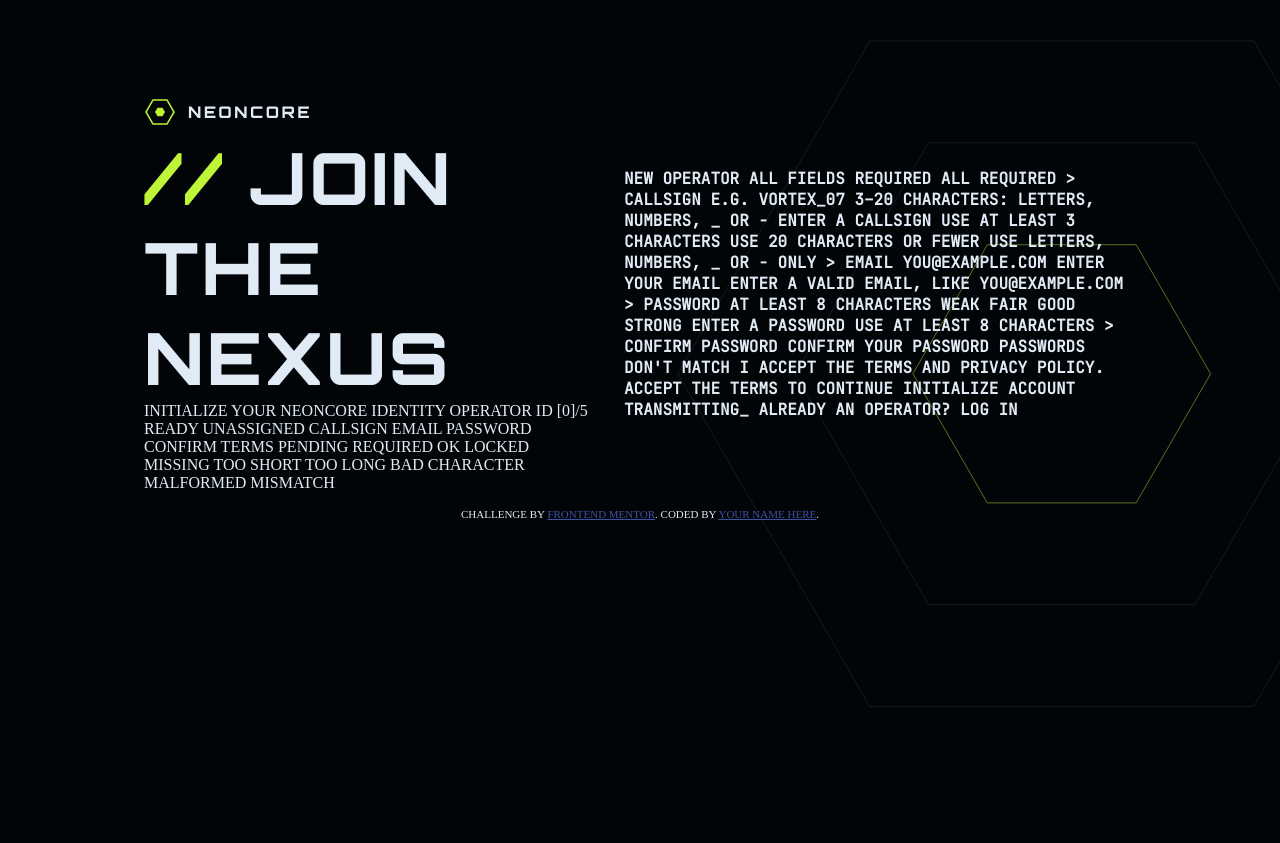
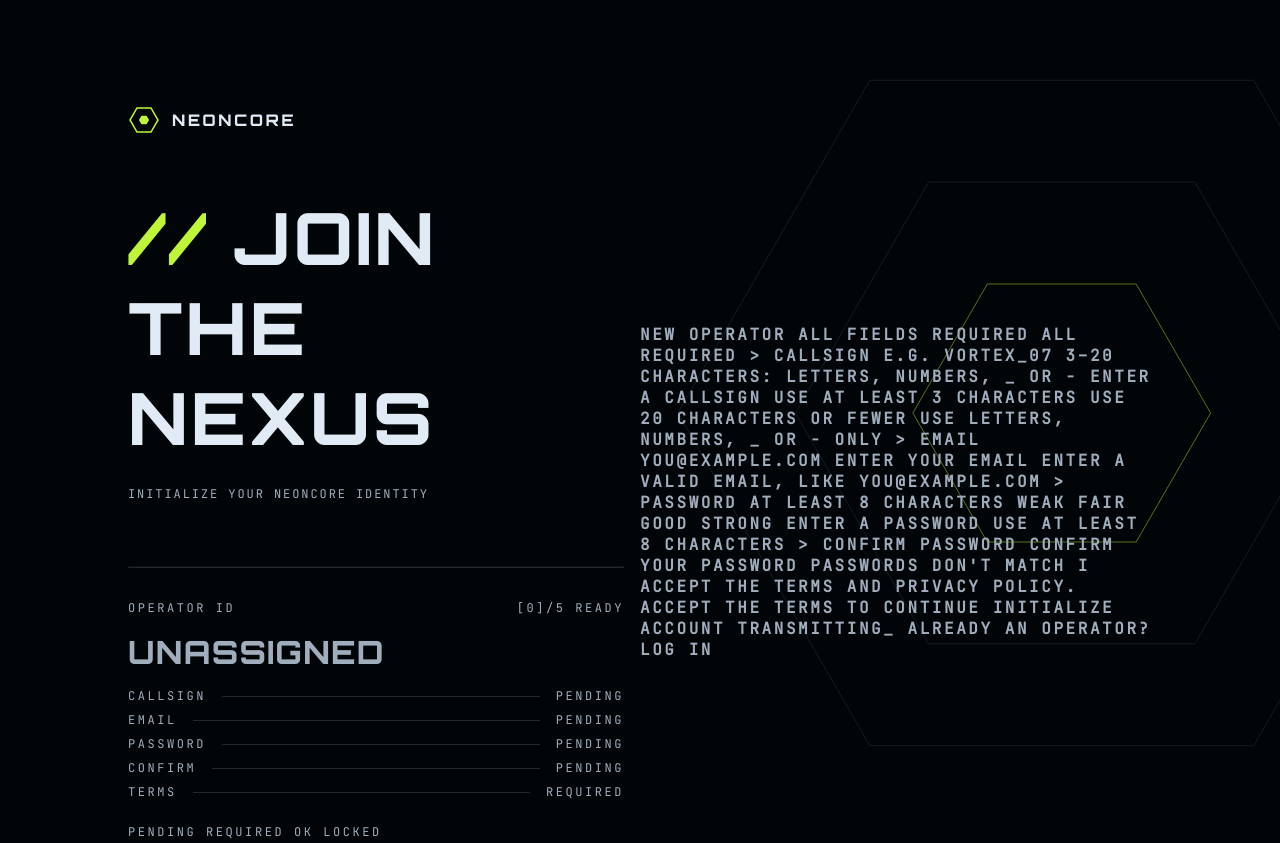
Before and after one commit to AAymoodu/gamer-sign-up-form-main-frontend-mentor, a plain HTML site: page index.html in a window 1280 px wide. Shown: the top 843 px of the page. Before the commit the page ends 800 px from the top, so only its background shows below. Drawn offline with Linux system fonts and the light colour scheme.

Commit message:
Enhance brand section layout and styles in index.html and style.css

```diff
--- a/index.html
+++ b/index.html
@@ -30,21 +30,56 @@
     <main>
       <section id="Brand_column">
         <!-- Brand column starts -->
+        <img src="./assets/images/logo.svg" alt="NEONCORE logo" srcset="" />
 
-        <img src="./assets/images/logo.svg" alt="NEONCORE logo" srcset="">
+        <div id="brand_welcome">
           <!-- NEONCORE logo -->
-        <h1><span style="color: hsl(77 90% 59%);">//</span> Join the nexus</h1>
-        Initialize your NEONCORE identity
+          <h1><span style="color: hsl(77 90% 59%)">//</span> Join the nexus</h1>
+          <p>Initialize your NEONCORE identity</p>
+        </div>
 
+        <hr />
+        <div id="signUp_checker">
+          <div id="Operator_id">
             <!-- Operator ID readout (on tablet and mobile it becomes a one-line strip: Operator ID + callsign) -->
-        Operator ID
+            <p>Operator ID</p>
             <!-- Dynamic: ready count, then "Provisioned" after success -->
-        [0]/5 ready
+            <p>[0]/5 ready</p>
+          </div>
           <!-- Dynamic: "Unassigned" until the callsign is valid, then the callsign -->
-        Unassigned Callsign Email Password Confirm Terms
+          <h2>Unassigned</h2>
+          <ul>
+            <li>
+              <p>Callsign</p>
+              <div></div>
+              <p>Pending</p>
+            </li>
+            <li>
+              <p>Email</p>
+              <div></div>
+              <p>Pending</p>
+            </li>
+            <li>
+              <p>Password</p>
+              <div></div>
+              <p>Pending</p>
+            </li>
+            <li>
+              <p>Confirm</p>
+              <div></div>
+              <p>Pending</p>
+            </li>
+
+            <li>
+              <p>Terms</p>
+              <div></div>
+              <p>Required</p>
+            </li>
+          </ul>
 
           <!-- Dynamic: row statuses -->
           Pending Required OK Locked
+        </div>
 
         <!-- Dynamic: fault codes shown on a row when its field has an error -->
         Missing Too short Too long Bad character Malformed Mismatch
--- a/style.css
+++ b/style.css
@@ -16,24 +16,46 @@
   box-sizing: border-box;
   text-transform: uppercase;
 }
+:root {
+  /* Neutral */
+  --Neutral-950: hsl(214 37% 4%);
+  --Neutral-900: hsl(210 39% 7%);
+  --Neutral-800: hsl(211 30% 13%);
+  --Neutral-700: hsl(211 22% 24%);
+  --Neutral-600: hsl(210 18% 42%);
+  --Neutral-500: hsl(211 14% 50%);
+  --Neutral-400: hsl(211 13% 55%);
+  --Neutral-300: hsl(211 18% 68%);
+  --Neutral-100: hsl(208 49% 92%);
+  --Neutral-50: hsl(204 60% 97%);
+
+  /* Font Styles */
+  --Orbitron: "Orbitron";
+}
 body {
   background-color: hsl(214 60% 2%);
-  color: hsl(208 49% 92%);
+  color: var(--Neutral-300);
   max-width: 80%;
   margin: 5rem auto;
   background-image: url("./assets/images/pattern-backdrop.svg");
   background-repeat: no-repeat;
-  background-position-y: 10% ;
+  background-position-y: 10%;
   background-position-x: 135%;
   background-size: 49rem;
+  font-family: "JetBrains Mono";
+  font-weight: 400;
+  letter-spacing: 0.16em;
 }
 main {
   display: flex;
   align-items: center;
+  gap: 1rem;
 }
 section {
   max-width: 50%;
-  margin: 1rem;
+  /* margin: 1rem; */
+  display: flex;
+  flex-direction: column;
 }
 /* will undo this later */
 section#Success_view {
@@ -41,12 +63,71 @@ section#Success_view {
 }
 
 section#Sign-up_form {
-  font-family: JetBrains Mono;
+  font-family: "JetBrains Mono";
   font-weight: 700;
 }
 
-section#Brand_column h1{
-font-family: Orbitron;
-font-size: 4.5rem;
-letter-spacing: 0.04em;
+section#Brand_column h1 {
+  font-family: "Orbitron";
+  font-size: 4.5rem;
+  letter-spacing: 0.04em;
+  color: var(--Neutral-100);
 }
+
+section#Brand_column img {
+  width: fit-content;
+  margin: 1.5rem 0;
+}
+
+section#Brand_column {
+  gap: 2rem;
+  font-size: 0.75rem;
+}
+section#Brand_column div#brand_welcome {
+  display: flex;
+  flex-direction: column;
+  gap: 1.5rem;
+}
+section#Brand_column div#brand_welcome p {
+  font-size: 0.75rem;
+  letter-spacing: 0.16em;
+}
+hr {
+  border-color: var(--Neutral-400);
+  opacity: 25%;
+  margin-top: 2rem;
+}
+
+div#Operator_id {
+  display: flex;
+  justify-content: space-between;
+}
+div#signUp_checker {
+  display: flex;
+  flex-direction: column;
+  gap: 1rem;
+}
+div#signUp_checker h2 {
+  font-family: var(--Orbitron);
+  font-size: 2rem;
+  letter-spacing: 0.04em;
+}
+
+ul {
+  list-style: none;
+}
+
+ul li {
+  display: flex;
+  justify-content: space-between;
+  /* align-items: center; */
+  place-items: center;
+  gap: 1rem;
+  margin-bottom: 0.5rem;
+}
+ul li div {
+  width: 100%;
+  height: 1px;
+  background-color: var(--Neutral-400);
+  opacity: 25%;
+}
```
Lines whose indentation alone changed are shown as unchanged.
